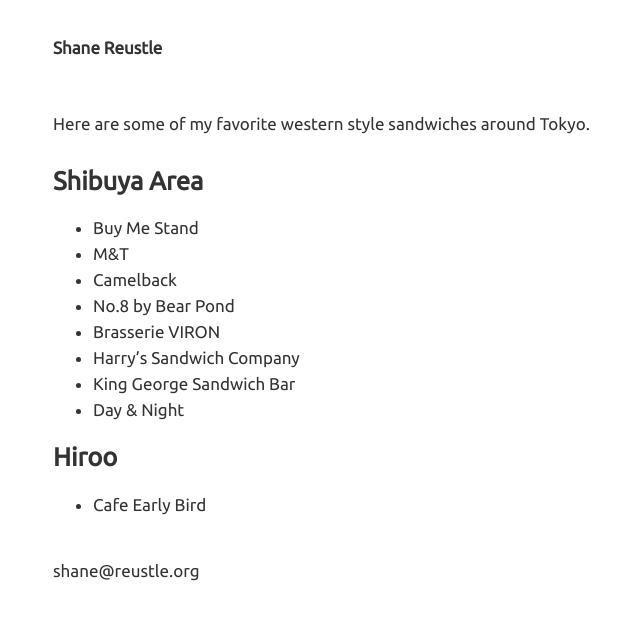
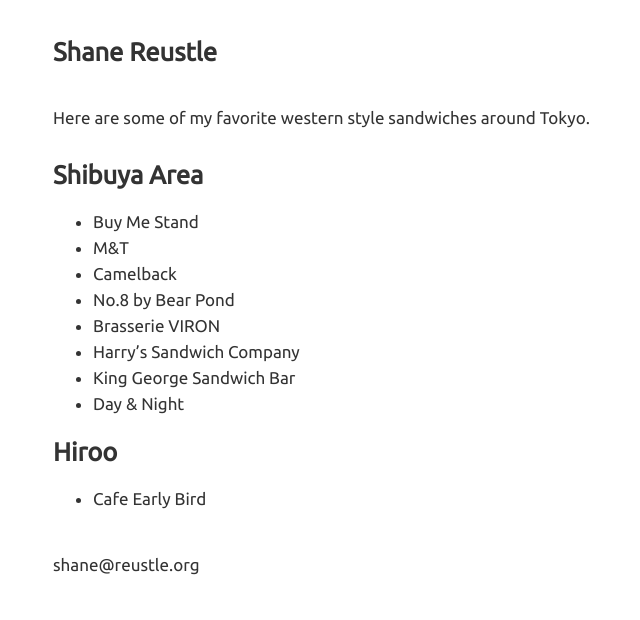
Before and after one commit to reustle/reustle, a Jekyll site: the page built from _posts/2018-12-07-tokyo-sandwiches.md, in a window 1280 px wide. Shown: the top 620 px of the page, without its empty margins (227-867 px from the left). Built offline with Jekyll 4.4.1, drawn with Linux system fonts in a browser that asks for light colours.

Commit message:
Update basic-post.html

```diff
--- a/_layouts/basic-post.html
+++ b/_layouts/basic-post.html
@@ -2,13 +2,13 @@
 layout: basic
 ---
 <header>
-  <p><strong><a href="/">Shane Reustle</a></strong></p>
+  <h2><a href="/">Shane Reustle</a></h2>
 </header>
 
 <section>
  {{ content }}
 </section>
 
-<section>
+<footer>
   <a href="mailto:shane@reustle.org">shane@reustle.org</a>
-</section>
+</footer>
```
